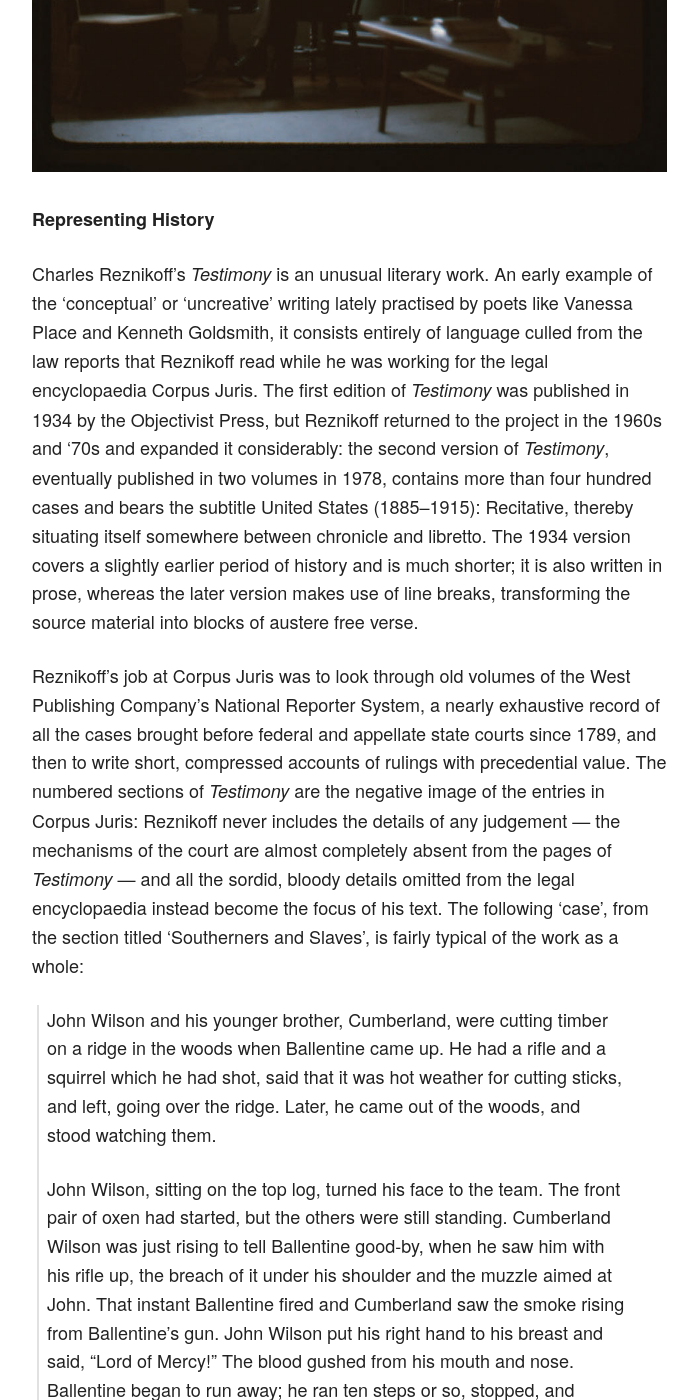
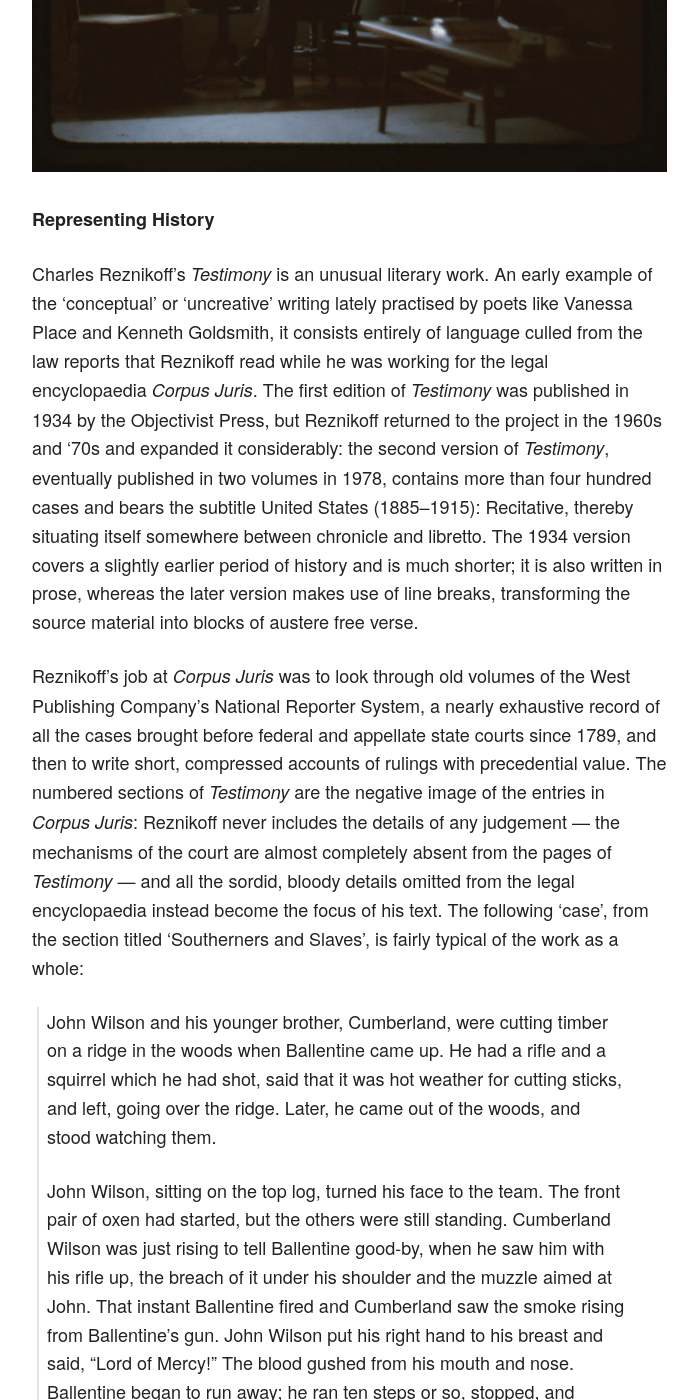
Before and after one commit to mt-trash/mt-trash.github.io, a Jekyll site: the page built from _posts/2017-12-03-reznikoff.md, in a window 1280 px wide and 1400 px high, scrolled down 658 px. Shown: the whole window, without its empty margins (223-921 px from the left). Built offline with Jekyll 4.4.1, drawn with Linux system fonts in a browser that asks for light colours.

Commit message:
italicise CJ

```diff
--- a/_posts/2017-12-03-reznikoff.md
+++ b/_posts/2017-12-03-reznikoff.md
@@ -8,9 +8,9 @@ date: 2017-12-03
 
 **Representing History**
 
-Charles Reznikoff’s *Testimony* is an unusual literary work. An early example of the ‘conceptual’ or ‘uncreative’ writing lately practised by poets like Vanessa Place and Kenneth Goldsmith, it consists entirely of language culled from the law reports that Reznikoff read while he was working for the legal encyclopaedia Corpus Juris. The first edition of *Testimony* was published in 1934 by the Objectivist Press, but Reznikoff returned to the project in the 1960s and ‘70s and expanded it considerably: the second version of *Testimony*, eventually published in two volumes in 1978, contains more than four hundred cases and bears the subtitle United States (1885–1915): Recitative, thereby situating itself somewhere between chronicle and libretto. The 1934 version covers a slightly earlier period of history and is much shorter; it is also written in prose, whereas the later version makes use of line breaks, transforming the source material into blocks of austere free verse.
+Charles Reznikoff’s *Testimony* is an unusual literary work. An early example of the ‘conceptual’ or ‘uncreative’ writing lately practised by poets like Vanessa Place and Kenneth Goldsmith, it consists entirely of language culled from the law reports that Reznikoff read while he was working for the legal encyclopaedia *Corpus Juris*. The first edition of *Testimony* was published in 1934 by the Objectivist Press, but Reznikoff returned to the project in the 1960s and ‘70s and expanded it considerably: the second version of *Testimony*, eventually published in two volumes in 1978, contains more than four hundred cases and bears the subtitle United States (1885–1915): Recitative, thereby situating itself somewhere between chronicle and libretto. The 1934 version covers a slightly earlier period of history and is much shorter; it is also written in prose, whereas the later version makes use of line breaks, transforming the source material into blocks of austere free verse.
 
-Reznikoff’s job at Corpus Juris was to look through old volumes of the West Publishing Company’s National Reporter System, a nearly exhaustive record of all the cases brought before federal and appellate state courts since 1789, and then to write short, compressed accounts of rulings with precedential value. The numbered sections of *Testimony* are the negative image of the entries in Corpus Juris: Reznikoff never includes the details of any judgement — the mechanisms of the court are almost completely absent from the pages of *Testimony* — and all the sordid, bloody details omitted from the legal encyclopaedia instead become the focus of his text. The following ‘case’, from the section titled ‘Southerners and Slaves’, is fairly typical of the work as a whole:
+Reznikoff’s job at *Corpus Juris* was to look through old volumes of the West Publishing Company’s National Reporter System, a nearly exhaustive record of all the cases brought before federal and appellate state courts since 1789, and then to write short, compressed accounts of rulings with precedential value. The numbered sections of *Testimony* are the negative image of the entries in *Corpus Juris*: Reznikoff never includes the details of any judgement — the mechanisms of the court are almost completely absent from the pages of *Testimony* — and all the sordid, bloody details omitted from the legal encyclopaedia instead become the focus of his text. The following ‘case’, from the section titled ‘Southerners and Slaves’, is fairly typical of the work as a whole:
 
 >John Wilson and his younger brother, Cumberland, were cutting timber on a ridge in the woods when Ballentine came up. He had a rifle and a squirrel which he had shot, said that it was hot weather for cutting sticks, and left, going over the ridge. Later, he came out of the woods, and stood watching them.
 >
```
